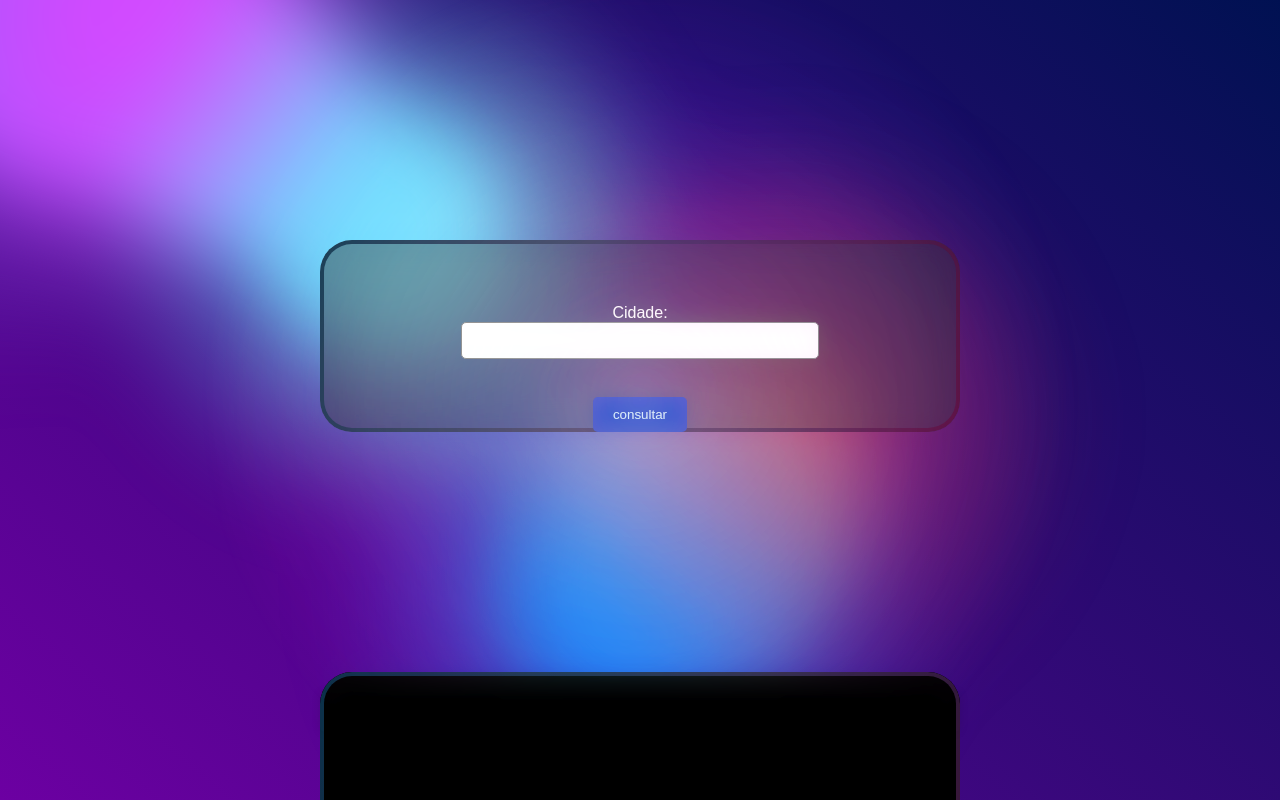
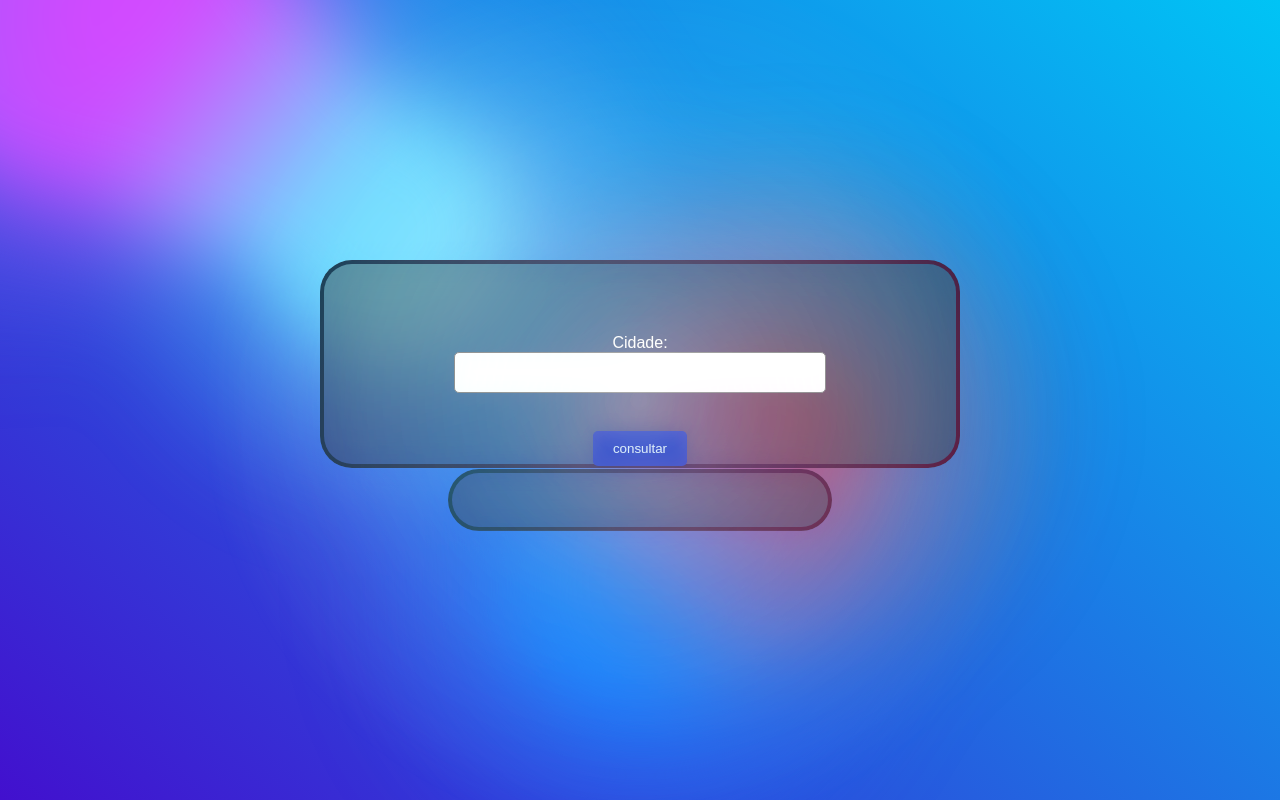
Before and after one commit to oliveeira2610/API_CLIMA_TEMPO_GUILHERME, a website built with Vite: page index.html in a window 1280 px wide. Shown: the top 800 px of the page. Built offline with nearby package versions, Linux system fonts and the light colour scheme; a web font is replaced by a local one.

Commit message:
teste dessa prr

```diff
--- a/index.html
+++ b/index.html
@@ -12,8 +12,13 @@
   </head>
   <body>
 
+
+
+
+
+
+
     <div id="movableDiv" class="filter"></div>
-
   <div class="card">
     <div id="text-container">
       <form id="formClima">
@@ -21,10 +26,9 @@
           <input type="text" id="cityInput" name="cityInput"> <br>
           <button type="submit">consultar</button>
       </form>
-
-
     </div>
    </div>
+
    <div class="card2">
     <div id="climaResult"></div>
   </div>
@@ -35,31 +39,71 @@
     </filter>
   </svg>
 
+
+
+
+
   <script>
       document.getElementById('formClima').addEventListener('submit', function(event){
           event.preventDefault();
-
           const city = document.getElementById('cityInput').value;
-
           console.log(city);
-
           fetch(`http://localhost:3000/climatempo/${city}`)
           .then(response => response.json())
           .then(data => {
               const tempoResult = document.getElementById('climaResult')
-
               if(data.Temperatura){
                   tempoResult.innerHTML = `Temperatura: ${data.Temperatura} °C <br>
                   Umidade: ${data.Umidade}% <br>
                   Velocidade do Vento: ${data.VelocidadeDoVento}m/s <br>
                   Descrição do Clima: ${data.Clima}`;
+
+                  console.log(data.DescricaoClima); // Verificar a descrição do clima
+
+                  if (data.Clima.includes('Nubladas')) {
+                      document.documentElement.style.setProperty('--color-bg1', '#0000ff'); // Define a cor de fundo 1 como azul
+                      document.documentElement.style.setProperty('--color-bg2', '#ffff00'); // Define a cor de fundo 2 como amarelo
+                 }
+              //     if (data.clima.includes('Tempestade')) {
+              //   document.documentElement.style.setProperty('--color-bg1', '#0000ff'); // Define a cor de fundo 1 como azul
+              //   document.documentElement.style.setProperty('--color-bg2', '#ffff00'); // Define a cor de fundo 2 como amarelo
+              //  } else if (data.clima.includes('Garoa')) {
+              //   document.documentElement.style.setProperty('--color-bg1', '#808080'); // Define a cor de fundo 1 como cinza
+              //   document.documentElement.style.setProperty('--color-bg2', '#ffffff'); // Define a cor de fundo 2 como branco
+              //   } else if (data.clima.includes('Chuva')) {
+              //   document.documentElement.style.setProperty('--color-bg1', '#008000'); // Define a cor de fundo 1 como verde
+              //   document.documentElement.style.setProperty('--color-bg2', '#808080'); // Define a cor de fundo 2 como cinza
+              //  } else if (data.clima.includes('Neve')) {
+              //   document.documentElement.style.setProperty('--color-bg1', '#ffffff'); // Define a cor de fundo 1 como branco
+              //   document.documentElement.style.setProperty('--color-bg2', '#00ffff'); // Define a cor de fundo 2 como ciano
+              //  } else if (data.clima.includes('Névoa')) {
+              //   document.documentElement.style.setProperty('--color-bg1', '#d3d3d3'); // Define a cor de fundo 1 como cinza claro
+              //   document.documentElement.style.setProperty('--color-bg2', '#ffffff'); // Define a cor de fundo 2 como branco
+              //  } else if (data.clima.includes('Céu limpo')) {
+              //   document.documentElement.style.setProperty('--color-bg1', '#00ff00'); // Define a cor de fundo 1 como verde
+              //   document.documentElement.style.setProperty('--color-bg2', '#87ceeb'); // Define a cor de fundo 2 como azul claro
+              //  } else if (data.clima.includes('Parcialmente nublado')) {
+              //   document.documentElement.style.setProperty('--color-bg1', '#ffd700'); // Define a cor de fundo 1 como amarelo
+              //   document.documentElement.style.setProperty('--color-bg2', '#87ceeb'); // Define a cor de fundo 2 como azul claro
+              //  } else if (data.clima.includes('Nublado')) {
+              //   document.documentElement.style.setProperty('--color-bg1', '#808080'); // Define a cor de fundo 1 como cinza
+              //   document.documentElement.style.setProperty('--color-bg2', '#ffffff'); // Define a cor de fundo 2 como branco
+              //  } else {
+              //   console.log('Não foi possível determinar a cor do fundo para este clima.');
+              // }
+
+
              }else{
                   tempoResult.innerHTML = "Erro ao obter dados metereologicó";
             }
           })
           .catch((error) => console.error("Erro ao obter dados"));
+
+
       })
   </script>
+
+
 
   <div class="gradient-bg">
     <svg xmlns="http://www.w3.org/2000/svg">
@@ -81,5 +125,8 @@ console.log(city);
     </div>
   </div>
     <script type="module" src="/src/main.ts"></script>
+
+
+
   </body>
 </html>
--- a/main.js
+++ b/main.js
@@ -5,3 +5,5 @@ function moveDiv(event) {
 	div.style.left = event.clientX + "px";
 	div.style.top = event.clientY + "px";
 }
+
+// //////////////////////////////////////////////////////////////////
--- a/package.json
+++ b/package.json
@@ -13,7 +13,7 @@
   "devDependencies": {
     "axios": "^1.6.7",
     "cors": "^2.8.5",
-    "express": "^4.18.2",
+    "express": "^4.18.3",
     "sass": "^1.71.1",
     "suncalc": "^1.9.0",
     "typescript": "^4.9.3",
--- a/src/style.css
+++ b/src/style.css
@@ -7,6 +7,7 @@ html,body {
     justify-content: center;
 
 }
+
 
 h1 {
     color: #daeefb;
@@ -18,16 +19,14 @@ form {
     display: flex;
     flex-direction: column;
     align-items: center;
-    padding: 22px;
-    padding-top: 0%;
-    border-radius: 100px;
+    padding: 10px;
     width: 40rem;
     margin-top: 10%;
 }
 
 input[type="text"] {
     width: 60%;
-    padding: 10px;
+    padding: 2%;
     margin-bottom: 20px;
     border: 1px solid rgb(112, 112, 112);
     border-radius: 5px;
@@ -49,11 +48,14 @@ button[type="submit"]:hover {
 
 #climaResult {
     color: #daeefb;
-    padding: 20px;
-    margin-top: 20px;
+    margin-top: 40px;
     border-radius: 5px;
-    box-shadow: 0 0 10px rgba(0, 0, 0, 0.1);
+    height: 5px;
+    display: flex;
+    justify-content: center;
 }
+
+
 
 .text-container {
     z-index: 100;
@@ -73,9 +75,12 @@ button[type="submit"]:hover {
   }
 
   :root {
-
-    --color-bg1: rgb(108, 0, 162);
-    --color-bg2: rgb(0, 17, 82);
+    /* Variáveis para a cor de fundo */
+    --color-bg1: var(--default-bg1);
+    --color-bg2: var(--default-bg2);
+    /* Outras variáveis */
+    --default-bg1: #4210ce; /* Cor de fundo padrão 1 */
+    --default-bg2: #00c4f5; /* Cor de fundo padrão 2 */
     --color1: 18, 113, 255;
     --color2: 221, 74, 255;
     --color3: 100, 220, 255;
@@ -84,8 +89,7 @@ button[type="submit"]:hover {
     --color-interactive: 140, 100, 255;
     --circle-size: 80%;
     --blending: hard-light;
-  }
-
+}
   @keyframes moveInCircle {
     0% {
       transform: rotate(0deg);
@@ -239,6 +243,8 @@ button[type="submit"]:hover {
     }
   }
 
+
+
   .filter {
     opacity: 0.25;
     top: 50%;
@@ -321,14 +327,15 @@ button[type="submit"]:hover {
 
   .card2 {
     --border-radius: 2rem;
-    width: 100%;
+    width: 60%;
+    height: 110%;
     aspect-ratio: 1;
     position: relative;
     z-index: unset;
-    background-color: black;
+    background-color: rgba(44, 44, 44, 0.474);
     border-radius: var(--border-radius);
     backdrop-filter: blur(1rem);
-
+    margin-top: -80%;
     &:after {
       content: "";
       position: absolute;
```
Also changed, not shown: app.js (+18 -18 lines), 2 other files. Lines whose indentation alone changed are shown as unchanged.
